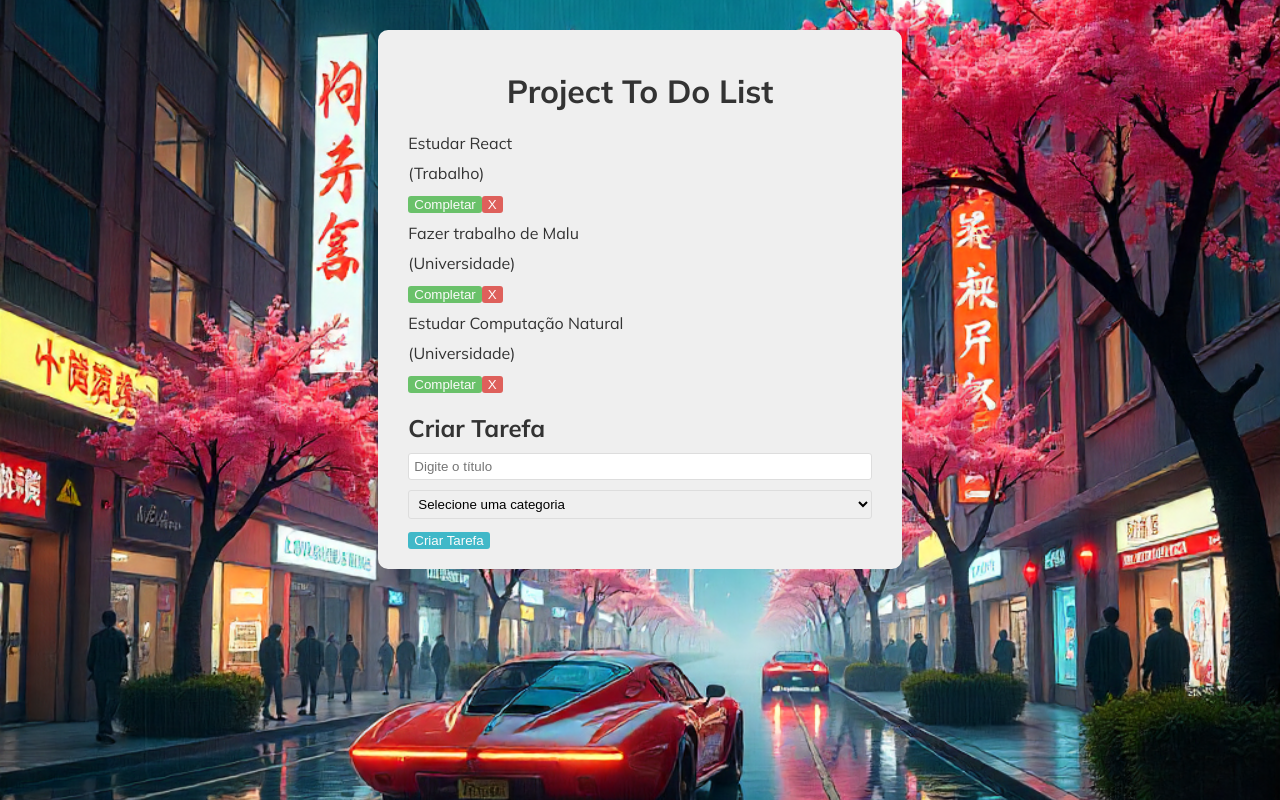
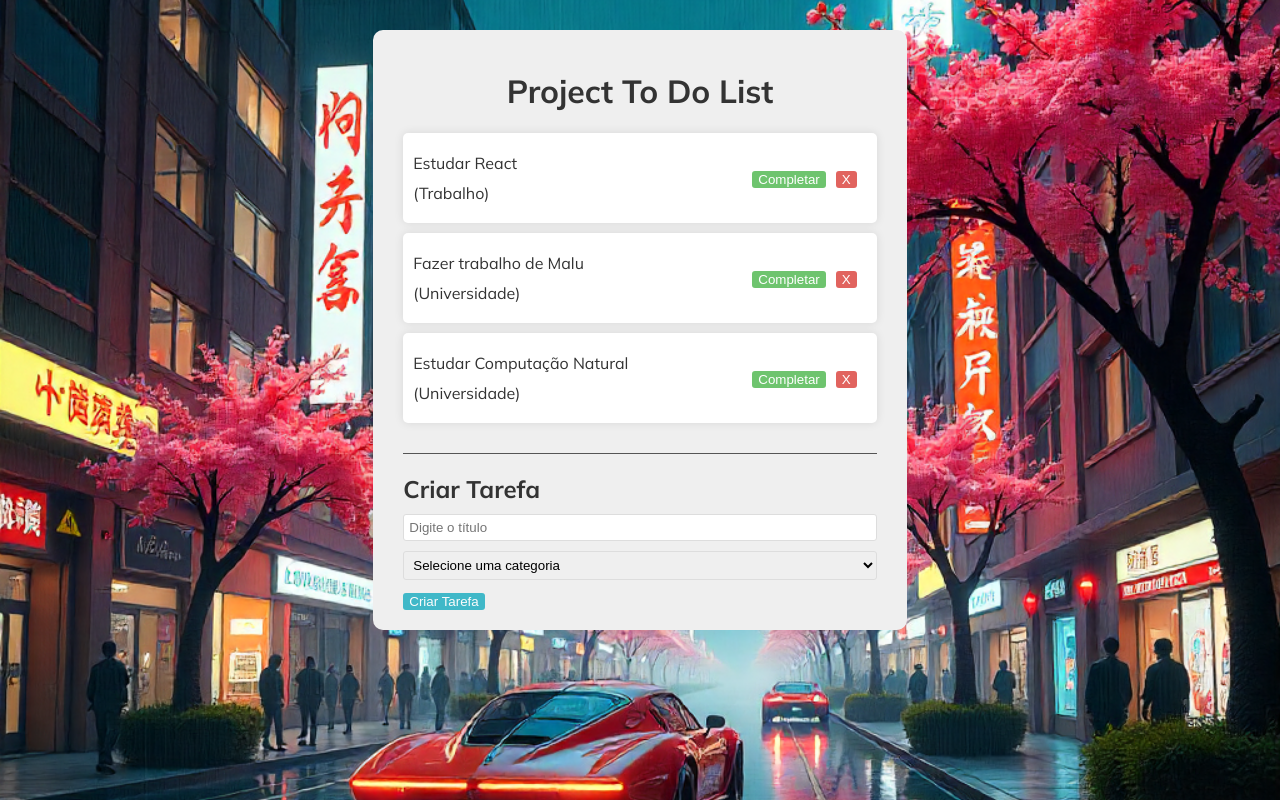
Before and after one commit to devrafaela/project-to-do-list-react, a React (Vite) app: page / in a window 1280 px wide. Shown: the top 800 px of the page. Built offline with nearby package versions, Linux system fonts and the light colour scheme.

Commit message:
feat: criando função para atualizar lista e estilizando as tarefas

```diff
--- a/src/App.css
+++ b/src/App.css
@@ -38,14 +38,32 @@
   background-color: #15abbf;
   color: #fff;
   border: 5px 10px;
+  margin-right: 10px;
   border: none;
   border-radius: 3px;
   cursor: pointer;
-  opacity: 0.8;;
+  opacity: 0.8;
 }
 
 button:hover {
   opacity: 1;
+}
+
+.todo-list {
+  margin-bottom: 20px;
+  padding-bottom: 20px;
+  border-bottom: 1px solid #555;
+}
+
+.todo {
+  background-color: #fff;
+  box-shadow: 0 0 10px rgba(0, 0, 0, 0.1);
+  padding: 10px;
+  margin-bottom: 10px;
+  border-radius: 5px;
+  display: flex;
+  justify-content: space-between;
+  align-items: center;
 }
 
 .complete {
--- a/src/App.jsx
+++ b/src/App.jsx
@@ -22,6 +22,21 @@
     },
   ])
 
+  const addTodo = (text, category) => {
+    const newTodos = [
+      ...todos,
+      {
+        id: Math.floor(Math.random() * 10000),
+        text,
+        category,
+        isCompleted: false,
+      },
+    ]
+
+    setTodos(newTodos)
+  }
+
+
   return (
     <div className="app">
 
@@ -33,7 +48,7 @@
         ))}
       </div>
 
-      <ToDoForm />
+      <ToDoForm  addTodo={addTodo} />
 
     </div>
   )
--- a/src/components/ToDoForm.jsx
+++ b/src/components/ToDoForm.jsx
@@ -1,6 +1,6 @@
 import {useState} from 'react'
 
-const ToDoForm = () => {
+const ToDoForm = ({addTodo}) => {
 
   const [value, setValue] = useState("")
   const [category, setCategory] = useState("")
@@ -10,6 +10,7 @@
 
     if(!value || !category) return;
 
+    addTodo(value, category)
     console.log("Tarefa criada: ", {value, category})
     //adicionar toDo e limpar os campos
     setValue("");
```
